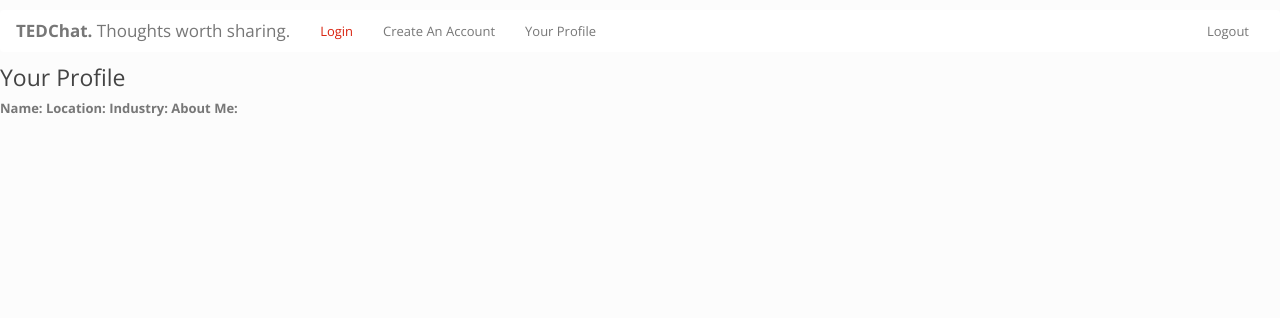
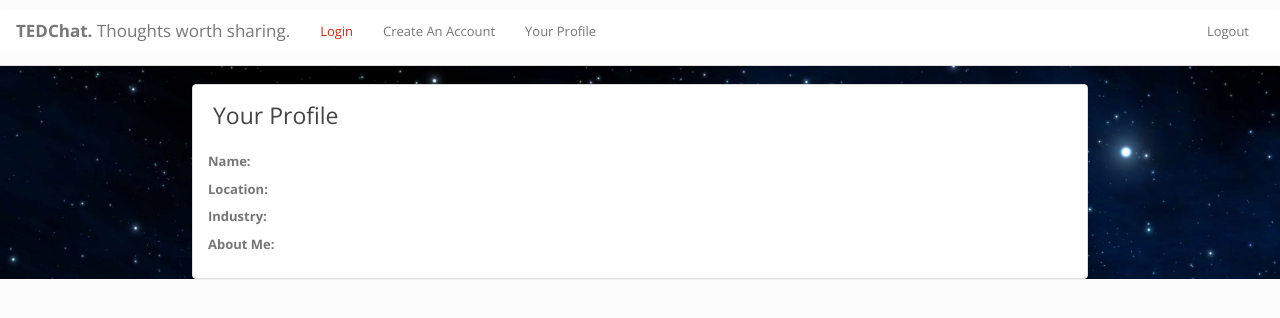
Before and after one commit to CharlieAllen/WDI_finalProject, a plain HTML site: page front-end/index.html at #!/profile in a window 1280 px wide. Drawn offline with nearby package versions, Linux system fonts and the light colour scheme; some packages are replaced by stand-ins of ours; a script that the page names is missing.

Commit message:
basic styling on profile page added

```diff
--- a/front-end/css/style.css
+++ b/front-end/css/style.css
@@ -1,3 +1,11 @@
 .jumbohead {
   text-align: center;
 }
+.profile-page {
+  background-image: url(bluespace.jpg);
+  background-size: cover;
+}
+.profile {
+  margin-left: 20px;
+  font-weight: strong;
+}
--- a/front-end/index.html
+++ b/front-end/index.html
@@ -19,6 +19,7 @@
 	<!-- Style -->
 	<script src="https://apis.google.com/js/client.js?onload=init"></script>
 	<link rel="stylesheet" type="text/css" href="/css/bootstrap.css">
+	<link rel="stylesheet" type="text/css" href="/css/style.css">
 	<link rel="shortcut icon" type="image/x-icon" href="/css/tedFavicon.ico">
 
   <title>TED Chat</title>
--- a/front-end/profile.html
+++ b/front-end/profile.html
@@ -1,9 +1,12 @@
 <section class="profile-page">
-  <div>
-    <h3>Your Profile</h3>
-    <strong> Name:</strong> {{ main.user.name }}
-    <strong> Location:</strong> {{ main.user.location }}
-    <strong> Industry:</strong> {{ main.user.industry }}
-    <strong> About Me:</strong> {{ main.user.about_me }}
+  <hr>
+  <div class="panel panel-default">
+    <h3 class="profile">Your Profile</h3>
+    <div class="panel-body">
+    <p><strong> Name:</strong> {{ main.user.name }}</p>
+    <p><strong> Location:</strong> {{ main.user.location }}</p>
+    <p><strong> Industry:</strong> {{ main.user.industry }}</p>
+    <p><strong> About Me:</strong> {{ main.user.about_me }}</p>
+  </div>
   </div>
 </section>
```
Also changed, not shown: front-end/signup.html (+1 -1 lines), front-end/css/bootstrap.css.
